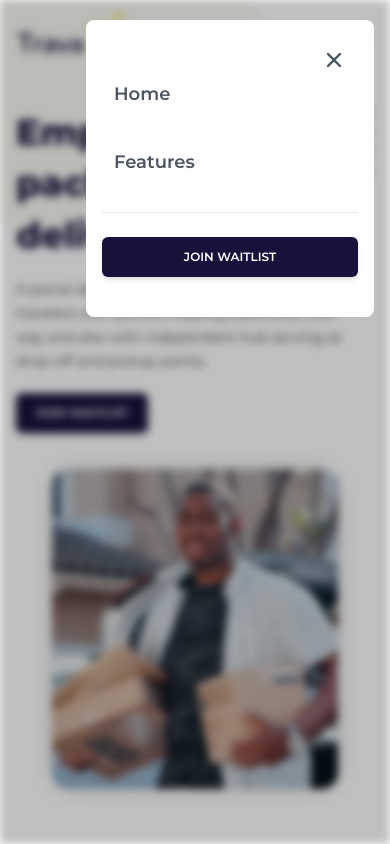
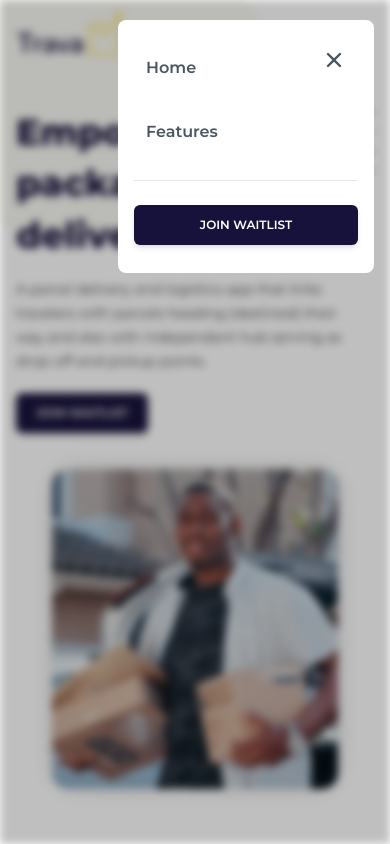
Before and after one commit to Babatunde-Ben/Trava, a website: page public/index.html in a window 390 px wide. Both pictures are taken after a click on the button 358 px from the left and 37 px from the top of the page. Shown: the top 844 px of the page. Drawn offline with nearby package versions, Linux system fonts and the light colour scheme; files whose address does not match are found by name.

Commit message:
modified form validation

```diff
--- a/public/index.html
+++ b/public/index.html
@@ -47,7 +47,7 @@
           id="navigation"
         >
           <div
-            class="absolute right-4 top-5 sm:top-6 sm:right-4 w-72 px-4 py-10 bg-primary rounded-lg flex flex-col lg:flex lg:flex-row lg:static lg:basis-2/3 lg:ml-auto lg:p-0 lg:h-auto lg:gap-16 lg:items-center"
+            class="absolute right-4 top-5 sm:top-6 sm:right-4 w-64 px-4 py-4 bg-primary rounded-lg flex flex-col lg:flex lg:flex-row lg:static lg:basis-2/3 lg:ml-auto lg:p-0 lg:h-auto lg:gap-16 lg:items-center lg:bg-transparent"
           >
             <a href="#home" class="nav-links mobile-nav-links"
               ><span>Home</span></a
@@ -71,7 +71,7 @@
               </svg>
             </button>
             <button
-              class="cta outline-none border-none py-3 px-5 mt-6 inline-block bg-secondary_1 text-primary rounded-md font-semibold uppercase text-center text-xs md:text-sm shadow-md hover:shadow-lg mobile-nav-links lg:mt-0 lg:block lg:ml-auto"
+              class="cta outline-none border-none py-3 px-5 mt-6 mb-3 inline-block bg-secondary_1 text-primary rounded-md font-semibold uppercase text-center text-xs md:text-sm shadow-md hover:shadow-lg mobile-nav-links lg:my-0 lg:block lg:ml-auto"
             >
               Join waitlist
             </button>
--- a/public/index.js
+++ b/public/index.js
@@ -50,6 +50,8 @@ form.addEventListener("submit", (e) => {
   const submitBtn = form["submit"];
 
   // form validation
+  name.classList.remove("invalid");
+  email.classList.remove("invalid");
 
   if (name.value == "") {
     name.classList.add("invalid");
--- a/src/styles.css
+++ b/src/styles.css
@@ -21,7 +21,7 @@
 }
 
 .nav-links {
-  @apply lg:inline-flex lg:w-auto px-3 py-2 rounded text-gray-600 hover:text-[#1f2080] font-semibold my-3 text-lg lg:p-0 lg:mr-5 inline-block w-24 lg:text-base;
+  @apply lg:inline-flex lg:w-auto px-3 py-2 rounded text-gray-600 hover:text-[#1f2080] font-semibold my-3 text-base lg:p-0 lg:mr-5 inline-block w-24;
 }
 .main-padding {
   @apply px-4 sm:px-7 md:px-10 lg:px-16;
```
Also changed, not shown: public/styles.css.
